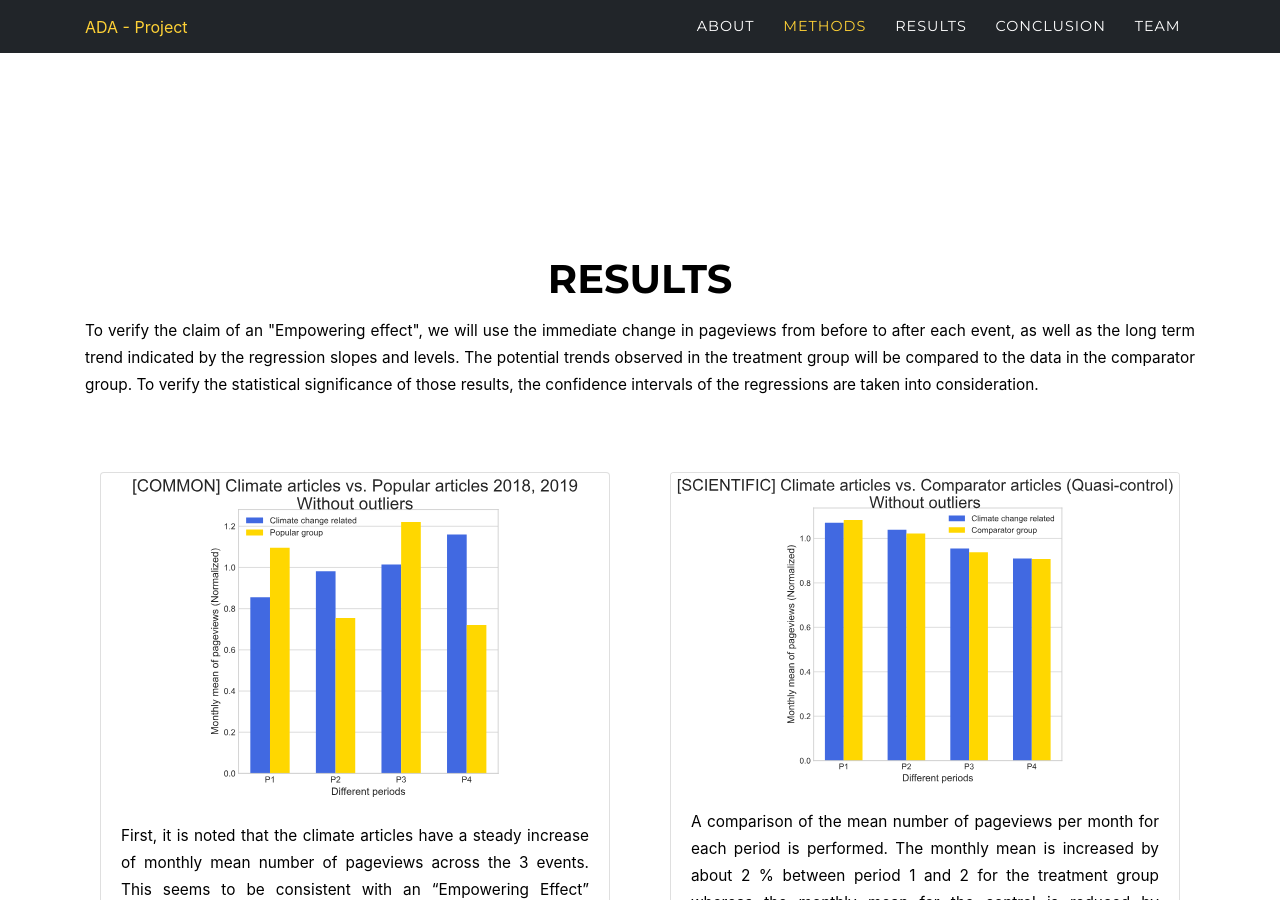
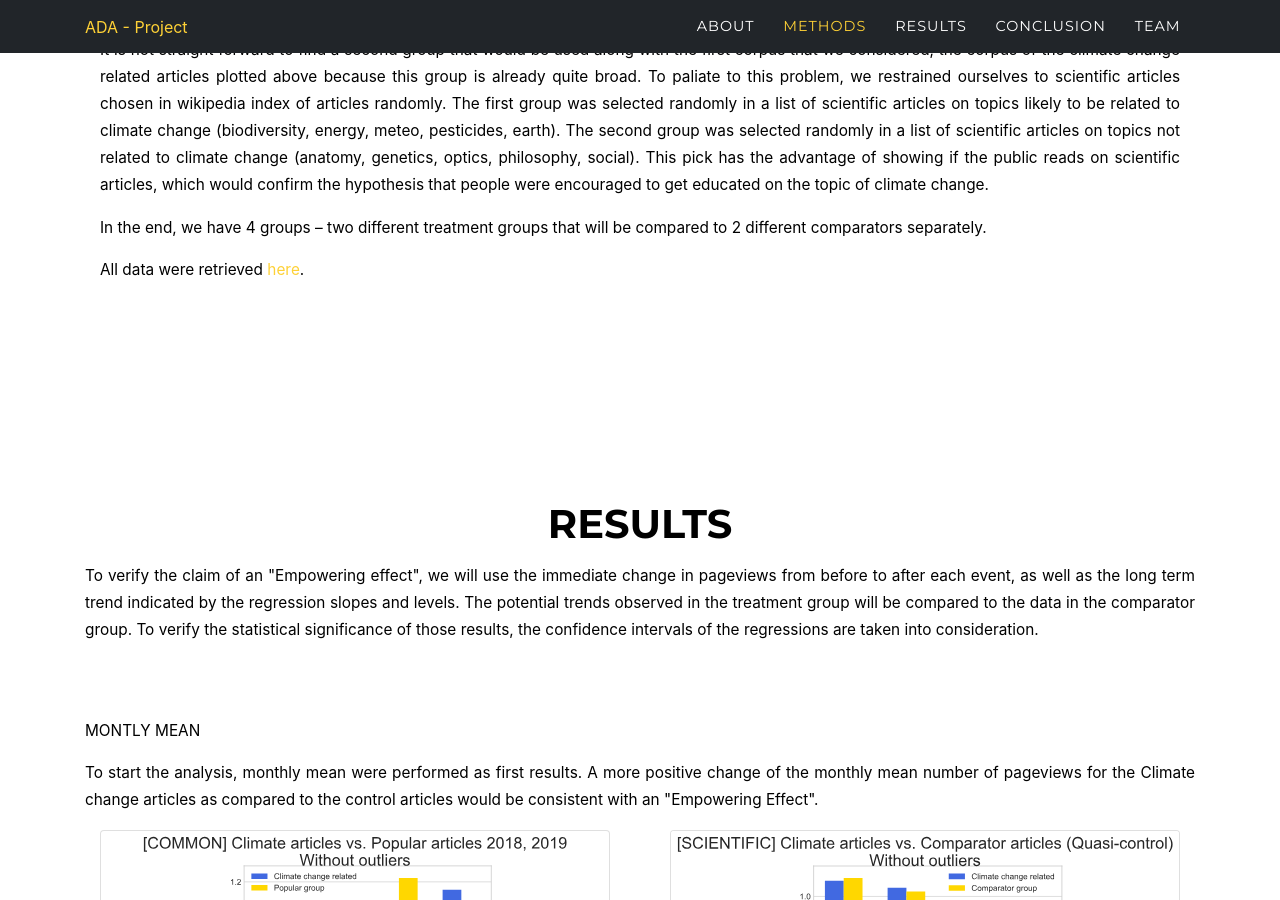
Before and after one commit to lschmdt/datastory, a Jekyll site: the page built from index.markdown, in a window 1280 px wide and 900 px high, scrolled down 4015 px. Built offline with Jekyll 4.4.1, drawn with Linux system fonts in a browser that asks for light colours; some web fonts are replaced; some of the changed text lies outside the part shown.

Commit message:
Add text

```diff
--- a/_data/sitetext.yml
+++ b/_data/sitetext.yml
@@ -1,7 +1,7 @@
 header:
     title: "Empowering Effects:"
     text: "Thunberg’s movement on Climate Change"
-    button: Tell Me More
+    button: START
     buttonlink: "#description"
     image: assets/img/header/greta.jpg
 
--- a/_includes/results.html
+++ b/_includes/results.html
@@ -10,13 +10,19 @@
             </p>
         <br>
         <br>
+        <p class="text-uppercase">
+            <bold>Montly mean</bold>
+        </p>
+        <p>
+            To start the analysis, monthly mean were performed as first results. A more positive change of the monthly mean number of pageviews for the Climate change articles as compared to the control articles would be consistent with an "Empowering Effect".
+        </p>
         <div class="card-deck">
             <div class="col-lg-6">
                 <div class="card">
-                  <img class="card-img-top mx-auto d-bloc" src="assets/img/results/common_bar_plot_without_outliers.svg" style="width: 90%">
+                  <img class="card-img-top mx-auto d-bloc" src="assets/img/results/common_bar_plot_without_outliers.svg" style="width: 86%">
                   <div class="card-body">
                     <p class="card-text">
-                        First, it is noted that the climate articles have a steady increase of monthly mean number of pageviews across the 3 events. This seems to be consistent with an “Empowering Effect” already before comparison with the control group. Compared with the control group, we observe that only the first (+12% for treatment,  -34% for control) and third (+14% for treatment, -40% for control) interruptions lead to a more positive difference of monthly mean number of pageviews for the treatment group, whereas the comparison of both sets for the second interruption (+2% for treatment, +59% for control) shows a radically more positive difference for the control group.
+                        Here, it is noted that the climate articles have a steady increase of monthly mean number of pageviews across the 3 events. This seems to be consistent with an “Empowering Effect” already before comparison with the control group. Compared with the control group, we observe that only the first (+12% for treatment,  -34% for control) and third (+14% for treatment, -40% for control) interruptions lead to a more positive difference of monthly mean number of pageviews for the treatment group, whereas the comparison of both sets for the second interruption (+2% for treatment, +59% for control) shows a radically more positive difference for the control group.
                     </p>
                   </div>
                 </div>
@@ -26,7 +32,7 @@
                 <img class="card-img-top mx-auto d-bloc" src="assets/img/results/scientific_bar_plot_without_outliers.svg">
                 <div class="card-body">
                   <p class="card-text">
-                      A comparison of the mean number of pageviews per month for each period is performed. The monthly mean is increased by about 2 % between period 1 and 2 for the treatment group whereas the monthly mean for the control is reduced by approximately 4.5 %. This doesn’t seem to be repeated for the second interruption, where the drop for both sets is comparable (approximately 10.5 %), even though a bit smaller for the climate change related set (more like 10.2 %). The trend is not verified either for the third interruption where the drop for the treatment is group 7.2 % but the drop for the control group is 4.3 %.
+                     Here it is observed that, the monthly mean is increased by about 2 % between period 1 and 2 for the treatment group whereas the monthly mean for the control is reduced by approximately 4.5 %. This doesn’t seem to be repeated for the second interruption, where the drop for both sets is comparable (approximately 10.5 %), even though a bit smaller for the climate change related set (more like 10.2 %). The trend is not verified either for the third interruption where the drop for the treatment is group 7.2 % but the drop for the control group is 4.3 %.
                   </p>
                 </div>
               </div>
@@ -45,9 +51,45 @@
             <br>
         </div>
 
-        <div>
+        <div class='col-lg-12 text-center class1'>
+            <p class="text-uppercase">
+                <bold>Outliers gestion</bold>
+            </p>
+            <p>
+                Firstly we can check the Cooks D values from the regression of each dataset to detect the presence of potential outliers.
+                We can see there are some outlieres in each dataset. Let's use the z-score to find the article that creates this effect.
+                We can verify the presence of outliers using the z-score as the paper did. Whether an article has a z-score superior to 3.0 or inferior to -3.0, it might be considered as an outlier. The z-score will be computed of the aggregated dataframe grouped by article.
+
+                **\[COMMON]** : Global warming is apparently a large outlier, unfortunately, this is the main article related to our problematic, it has been decided to keep it in the dataset since it is very relevant.
+
+                **\[SCIENTIFIC]** : We can consider that the outliers for the climate change dataset are Health, Life expectancy and Humanism, it is logical since these themes are linked to other matter that only the climate change. For the control dataset about scientific articles, we can see the Galileo Galilei and Autism are outliers. We can drop them in the aggregate.
+
+            </p>
+
+            <p>
+                We can plot the Global warming outlier for the whole period and consider the interruptions to see if it is consistent with an "Empowering Effect". Here, the pageviews are averaged over 7 days to filter out the weekly pattern.
+            </p>
+            <p class="text-uppercase">
+                <bold>Global warming article</bold>
+            </p>
             <img src=assets/img/results/global_warming.svg width="50%">
+            <br>
+            <br>
+            <p>
+                It seems like the first interruption doesn't lead to a direct increase in pageviews, eventhough they appear a bit later. The second interruption, if anything, leads to a sudden and sharp drop that is not consistent with an "Empowering Effect". Only the third interruption lead to an increase of the pageviews which would be consistent with an "Empowering Effect".
+            </p>
+            <br>
+            <br>
+            <p class="text-uppercase">
+                <bold>Linear regression</bold>
+            </p>
+            <p>
+
+                If there is a short term "Empowering Effect", the short term change in number of pageviews after the interruption should be more positive for the treatment group than for the control. If there is a long term "Empowering Effect", the change in the slope of the regression after the interruption should be more positive for the treatment group than for the control. From that and the confidence intervals, it should be possible to assess if we can observe with confidence an "Empowering Effect".
+                To correct for the radically different number of pageviews across article groups, the pageviews per month are normalized by the mean of the distribution. The normalization should not be dependent on the difference of noise between the data sets and therefore it is not normalized by the maximum value.
+            </p>
         </div>
+
 
         <div class="row">
             <div class="col-sm-7">
--- a/_includes/timeline.html
+++ b/_includes/timeline.html
@@ -4,6 +4,18 @@
       <div class="row">
         <div class="col-lg-12  class1">
           <h2 class="section-heading text-uppercase text-center">Methodology</h2>
+          <p class="text-uppercase">
+              Inspiration for this study
+          </p>
+          <p>
+            The data analysis performed here is following the same method as the study of Jonathan Penney: <a href=https://papers.ssrn.com/sol3/papers.cfm?abstract_id=2769645>"Chilling effects: Online surveillance and Wikipedia use"</a> conducted in 2016.
+
+           This study aims at providing evidences of the online government surveillance impact over Wikipedia users researches. In order to study this impact, they looked at possible apparition of chilling effects (defined as the inhibition or discouragement of the exercise of legal rights by the threat of a legal sanction). To study those effects, they explored how the Wikipedia pageviews on topics that raise privacy concerns changed after an "exogeneous shock", here the <a href=https://en.wikipedia.org/wiki/Global_surveillance_disclosures_(2013%E2%80%93present)>NSA/PRISM surveillance revelations</a> of June 2013. They hypothesized, based on the chilling effects theory, that Internet users will be less likely to view articles on those specific topics after being aware of online monitoring. Even if Wikipedia is the main focus in this study, they also looked at how people seek and access information and knowledge online more generally through crowdsourcing.
+          </p>
+
+          <p class="text-uppercase">
+            The empowering effects - Case study
+          </p>
           <p>
             To see this empowering effect, interrupted time series analysis (ITS) has been used. The selected interest period depends on the choice of events that will be the pivots of the interrupted time series analysis. Values are studied between January 2018 and February 2020. Indeed, they are not extended further as the Covid-19 pandemic might have influenced the pageviews a lot. The important pivots events are three major action that Greta Thunberg took part in and that were highly mediatized.
           </p>
@@ -75,13 +87,8 @@
       </p>
       </p>
       <p>
-        All data were retrieved from:
+        All data were retrieved <a href=https://pageviews.toolforge.org/pageviews/>here</a>.
       </p>
-      <ul class="list-inline quicklinks">
-        <li class="list-inline-item">
-          <a href=https://pageviews.toolforge.org/pageviews/>Wikipedia pageviews</a>
-        </li>
-      </ul>
     </div>
 
     </div>
```
